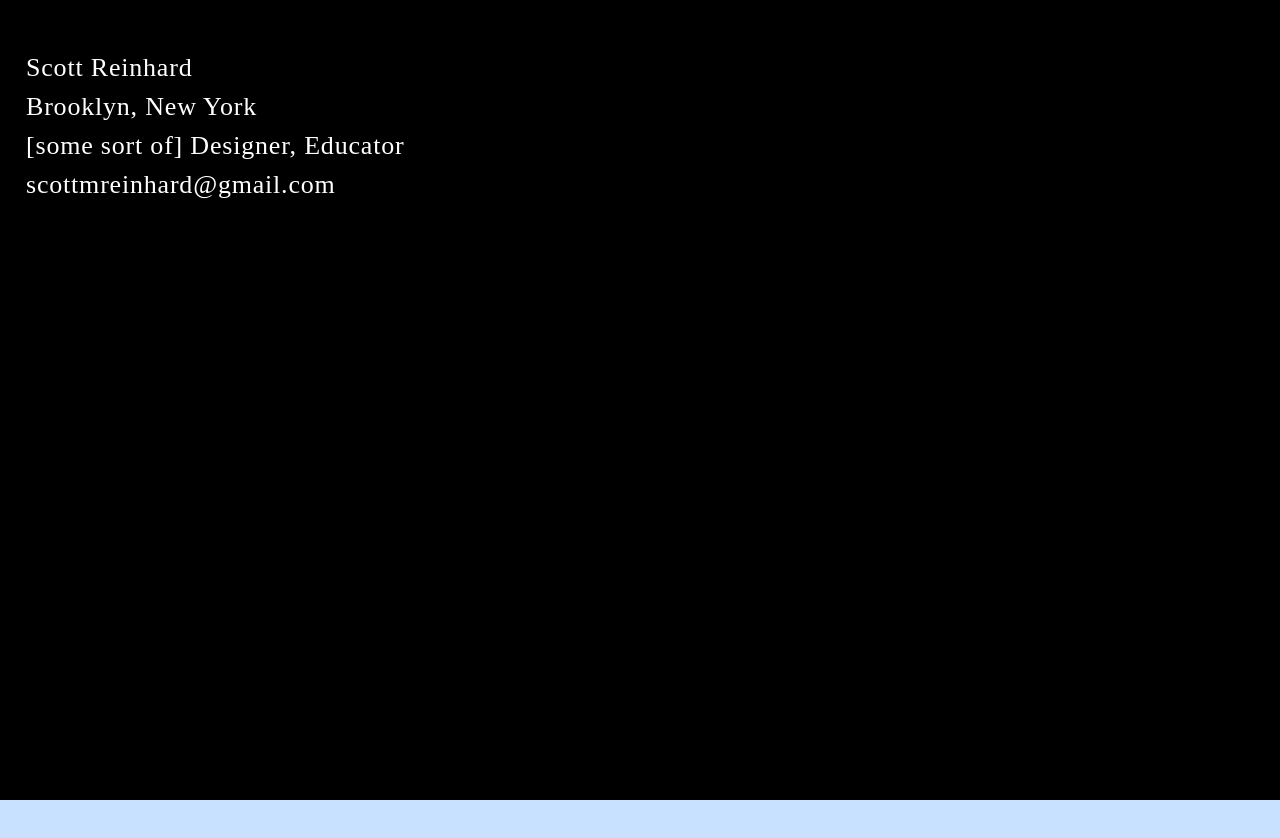
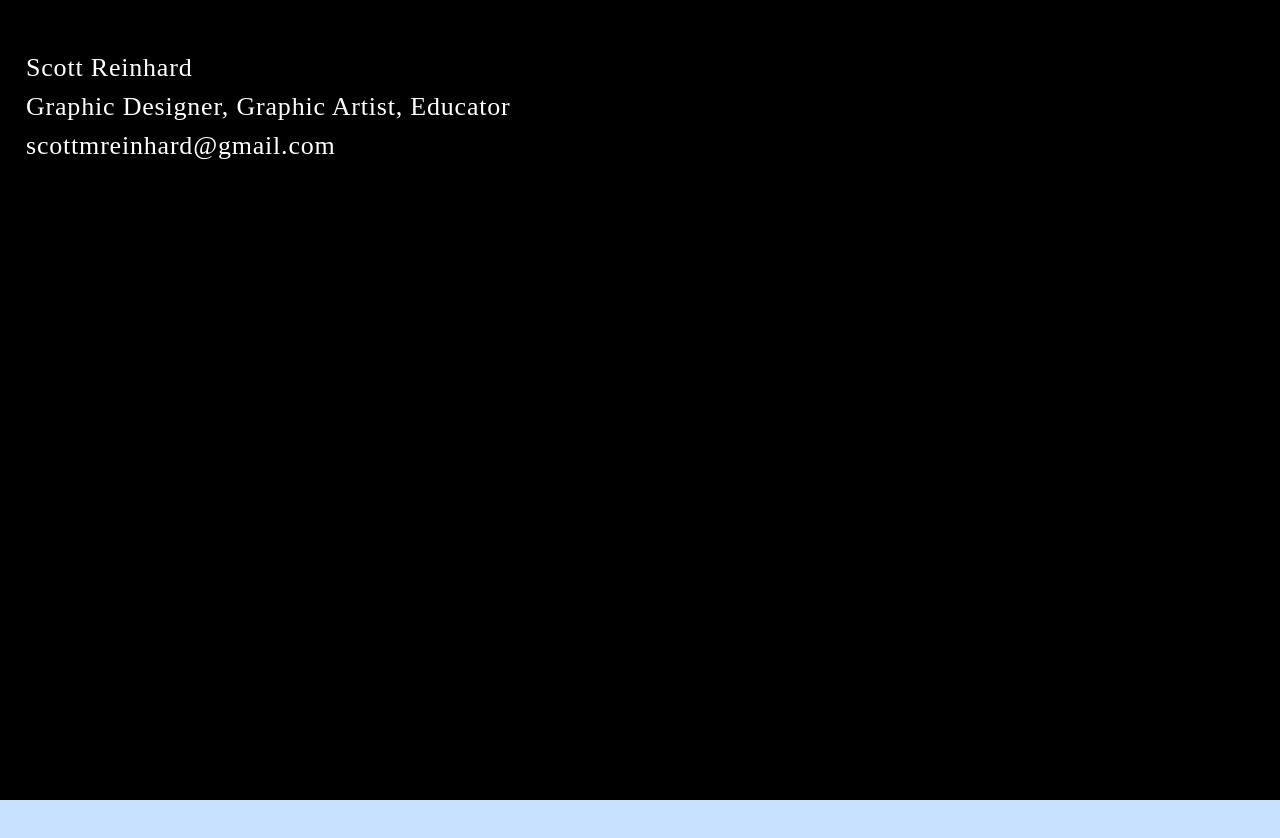
Before and after one commit to ScottReinhard/scottreinhardcom, a plain HTML site: page index.html in a window 1280 px wide. Shown: the top 838 px of the page. Drawn offline with Linux system fonts and the light colour scheme; a web font is replaced by a local one.

Commit message:
Add files via upload

```diff
--- a/index.html
+++ b/index.html
@@ -125,8 +125,7 @@
 
 
 							<h2>Scott Reinhard <br>
-								Brooklyn, New York<br>
-								[some sort of] Designer, Educator<br>
+								Graphic Designer, Graphic Artist, Educator<br>
 								scottmreinhard@gmail.com<br>
 								<br>
 
```
